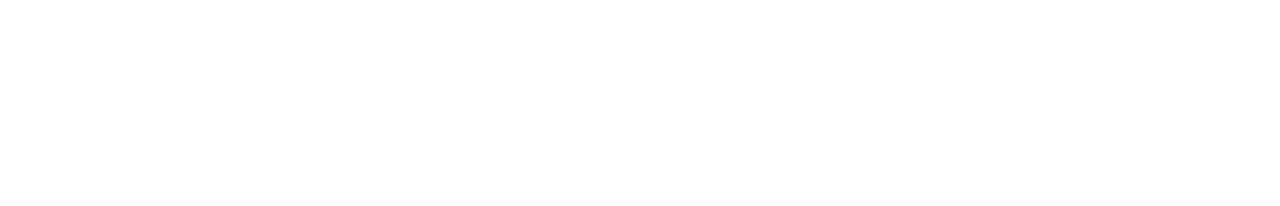
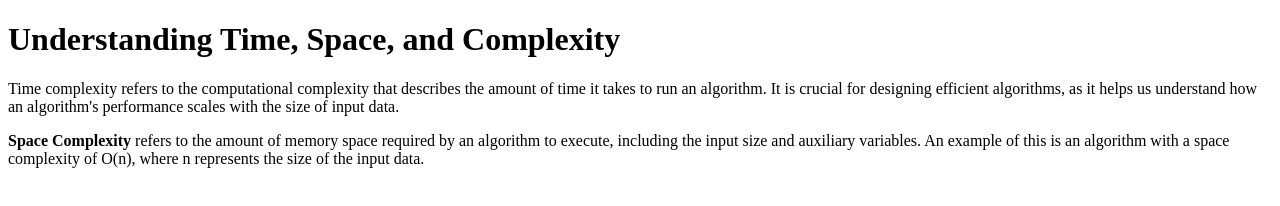
Before and after one commit to acciojob/time-and-space-complexity-Krishnna-Sharma, a website: page main.html in a window 1280 px wide. Drawn offline with Linux system fonts and the light colour scheme.

Commit message:
created a submission

```diff
--- a/main.html
+++ b/main.html
@@ -8,6 +8,15 @@
 
 <body>
 	<!-- the entire body must be written by student -->
+	 <h1>Understanding Time, Space, and Complexity</h1>
+
+    <p>
+        Time complexity refers to the computational complexity that describes the amount of time it takes to run an algorithm. It is crucial for designing efficient algorithms, as it helps us understand how an algorithm's performance scales with the size of input data.
+    </p>
+
+    <p>
+        <b>Space Complexity</b> refers to the amount of memory space required by an algorithm to execute, including the input size and auxiliary variables. An example of this is an algorithm with a space complexity of O(n), where n represents the size of the input data.
+    </p>
     <script type="text/javascript" src="./script.js">
 </script>
 
```
